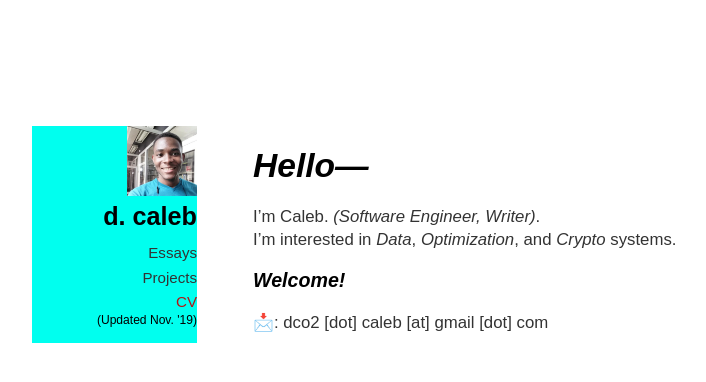
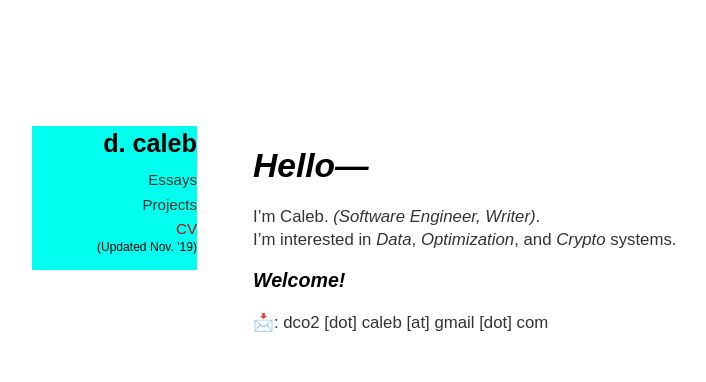
Before and after one commit to dCO2/blog-gh-pages, a Jekyll site: the page built from index.md, in a window 1280 px wide. Shown: the top 382 px of the page, without its empty margins (123-829 px from the left). Built offline with Jekyll 4.4.1, drawn with Linux system fonts in a browser that asks for light colours; some web fonts are replaced.

Commit message:
Removed author-image

```diff
--- a/_includes/header.html
+++ b/_includes/header.html
@@ -1,5 +1,5 @@
 <div class=author-info>
-    <img src="{{ site.author_image_path }}" class=author-image />
+    <!-- <img src="{{ site.author_image_path }}" class=author-image /> -->
     <h1 class=author-name>
         <a href=/blog-gh-pages/ > {{ site.author_name }} </a>
     </h1>
```
